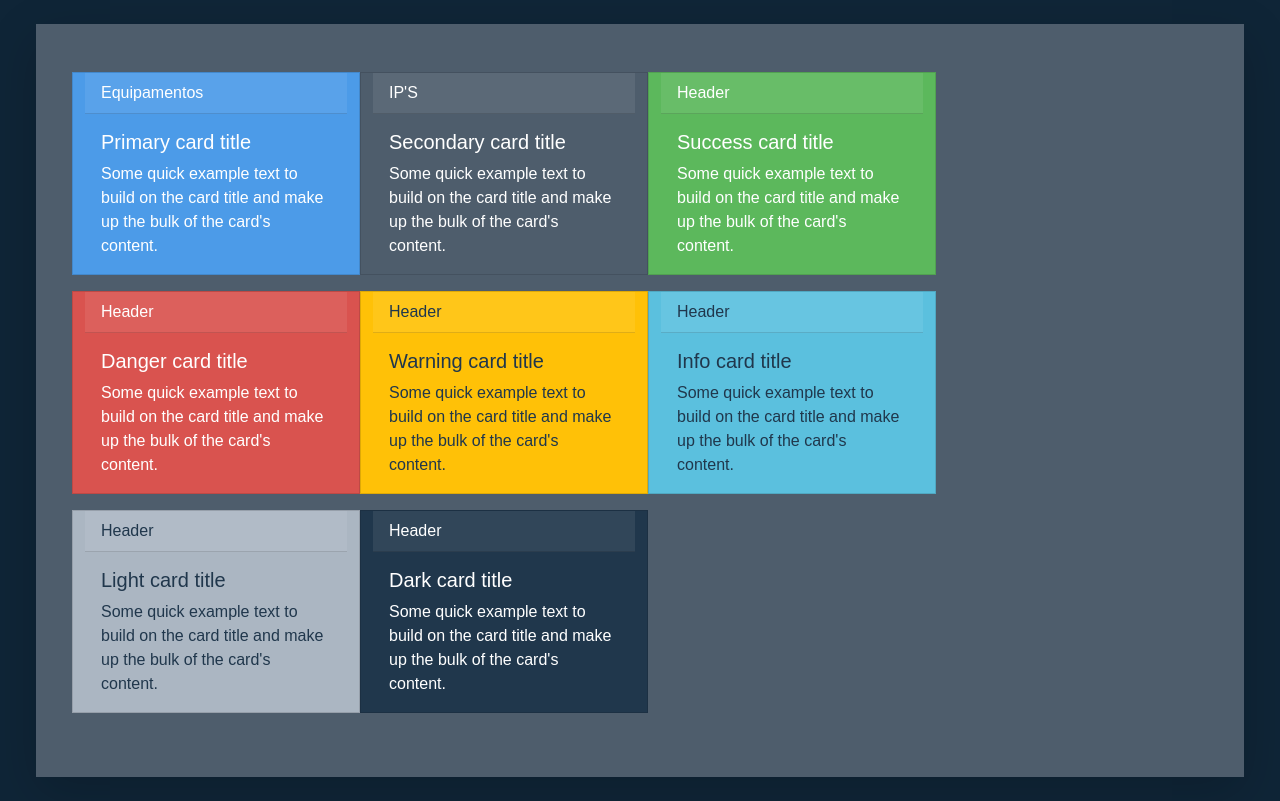
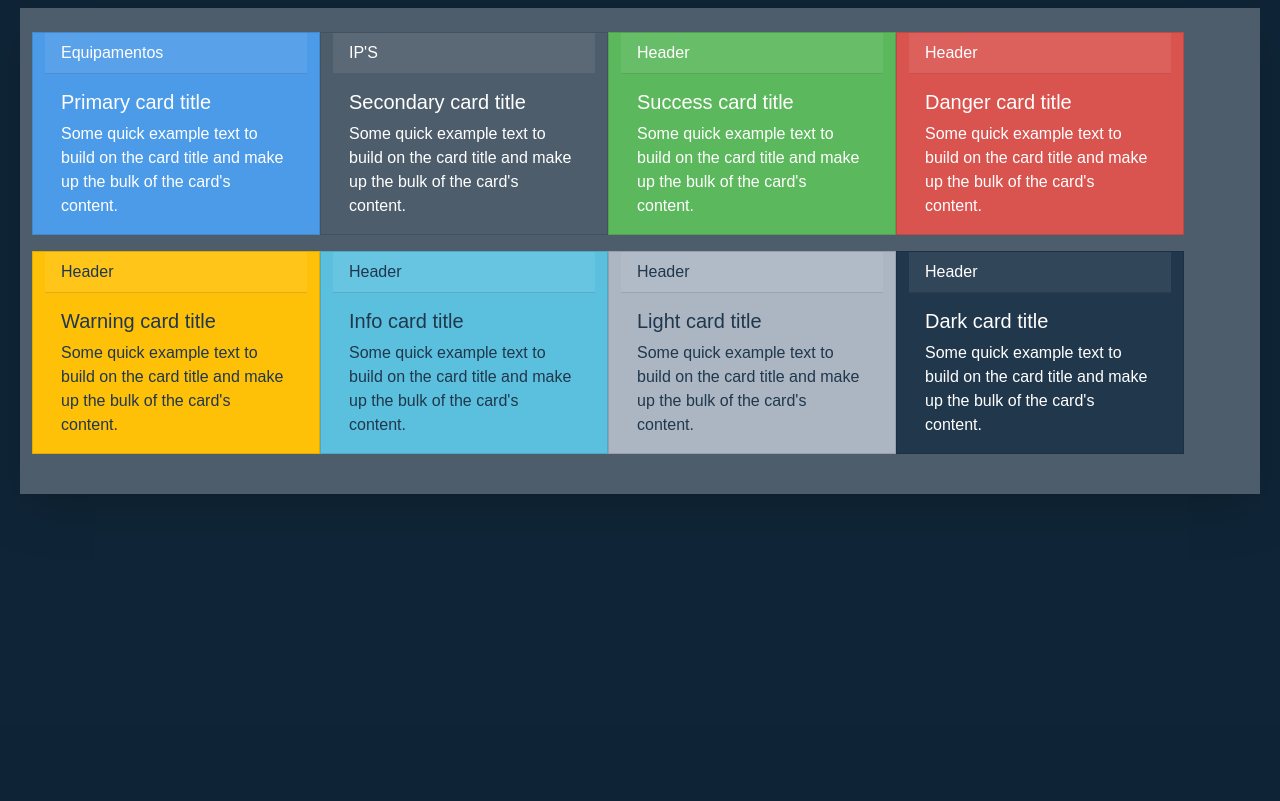
Before and after one commit to TrendingTechnology/miridam, a Django app: page / in a window 1280 px wide. Shown: the part 76-877 px from the top of the page. After the commit the page ends 570 px from the top, so only its background shows below. Run offline with Django 3.2, Linux system fonts and the light colour scheme; some libraries are stand-ins or nearby versions; some web fonts are replaced.

Commit message:
ajuste na margin e padding

```diff
--- a/templates/base.html
+++ b/templates/base.html
@@ -8,7 +8,7 @@
 <body>
 {% include 'includes/navbar.html' %}
 <div class="container-fluid">
-    <div class="shadow-lg m-4 p-5 bg-secondary">
+    <div class="shadow-lg m-2 p-4 bg-secondary">
         {% block content %}
         {% endblock content %}
     </div>
```
